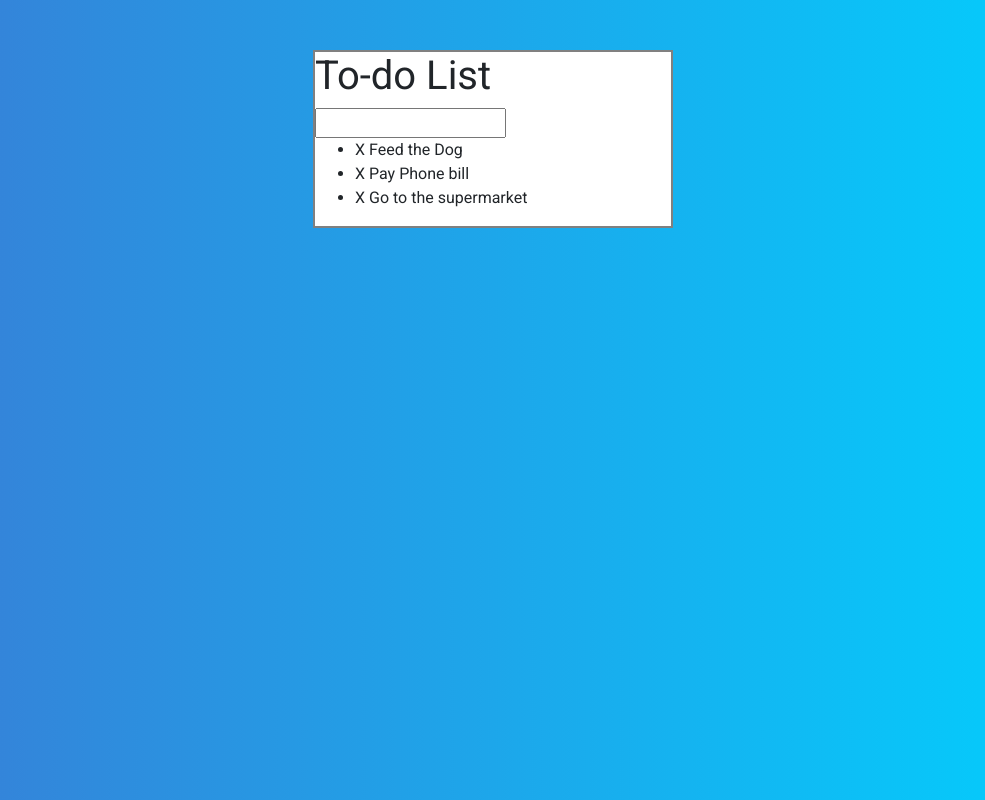
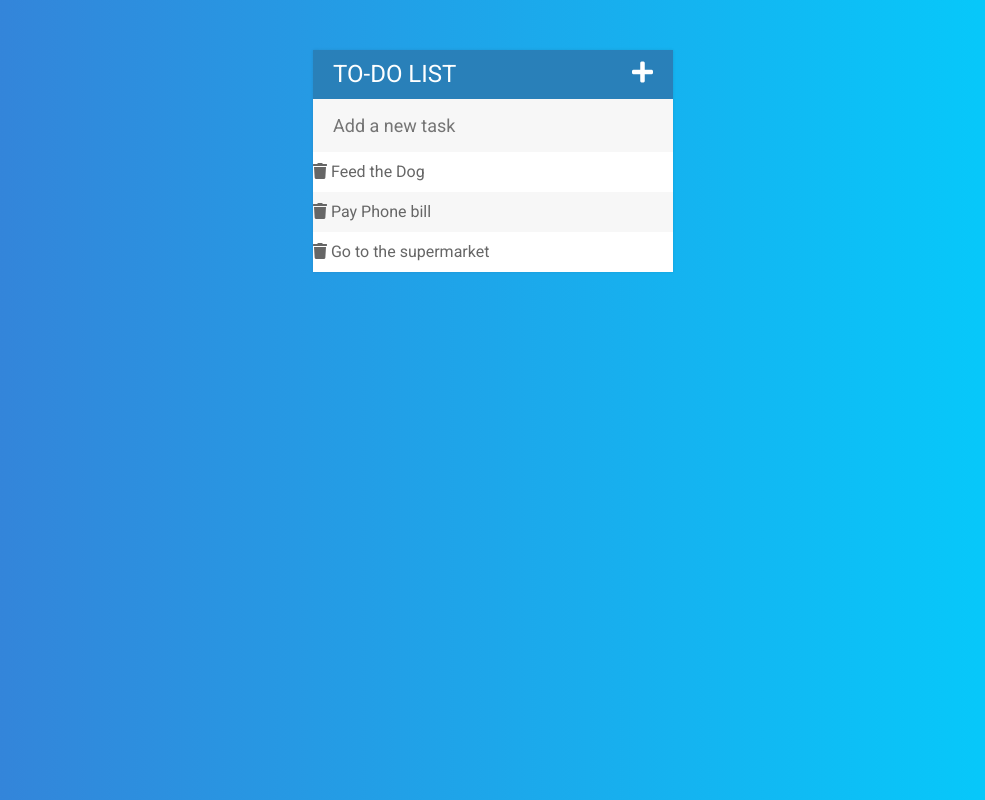
Before and after one commit to ND-06/To-do-List-Project, a plain HTML site: page index.html in a window 1280 px wide. Shown: the whole page, without its empty margins (147-1132 px from the left). Drawn offline with nearby package versions, Linux system fonts and the light colour scheme.

Commit message:
task container stylized + li and h1 stylized + trash icon added

```diff
--- a/assets/css/todos.css
+++ b/assets/css/todos.css
@@ -9,10 +9,10 @@ body {
 #container {
   max-width: 768px;
   width: 360px;
-  border: 2px solid grey;
-  margin: 0 auto; /*IT IS THE BEST TRICK TO CENTER AN ELEMENT OR A DIV */
+  margin: 100px auto; /*margin 0 auto is THE BEST TRICK TO CENTER AN ELEMENT OR A DIV */
   margin-top: 50px;
-  background-color: white;
+  background-color: #f7f7f7;
+  box-shadow: 0 0 3px rgba(0, 0, 0, 0.1);
 }
 
 .checked {
@@ -21,13 +21,58 @@ body {
   opacity: 0.5;
 }
 
-span {
+ul {
+  list-style: none;
+  margin: 0;
+  padding: 0;
+}
 
+li {
+  background-color: #fff;
+  height: 40px;
+  line-height: 40px;
+  color: #666;
+}
+
+li:nth-child(2n){
+  background-color: #f7f7f7;
+}
+
+/* li:nth-child(2n) allows us to select just one li every two li's ( no specified bg color for the one
+ and bg color applied for the second etc) */
+
+h1 {
+  color: white;
+  background-color: #2980b9;
+  margin: 0;
+  padding: 10px 20px;
+  text-transform: uppercase;
+  font-size: 24px;
+  font-weight: normal;
+  border: none;
+}
+
+.fa-plus {
+  float: right;
+}
+
+input {
+  font-size: 18px;
+  background-color: #f7f7f7;
+  width: 100%;
+  padding: 13px 13px 13px 20px;
+  color: #2980b9;
+  box-sizing: border-box;
+  border: none;
+}
+
+input:focus {
+  background-color: white;
+  border: 2px solid #2980b9;
+  outline: none;
 }
 /*
-h1, h2 {
-  color: white;
-}
+
 
 
  i {
@@ -44,14 +89,8 @@ h1, h2 {
   display: none;
 }
 
-input {
-  width: 100%;
-  margin-left: 0px;
-}
 
-ul li {
-  list-style: none;
-  color: white;
-}
+
+
 
 */
--- a/assets/js/todos.js
+++ b/assets/js/todos.js
@@ -60,6 +60,6 @@ $('input[type="text"]').on('keypress', function(event) {
     // to create a new element, we can use append method , first we select where we want to include our
     // new element ( ul for us), we write .append(), inside parenthesis , we can add html content that we
     // want to add ( a string of html)
-    $('ul').append('<li><span>X</span>' + ' ' + todoText + '</li>');
+    $('ul').append('<li><span><i class="fas fa-trash"</i></span>' + ' ' + todoText + '</li>');
   }
 });
--- a/index.html
+++ b/index.html
@@ -13,12 +13,12 @@
 </head>
 
 <div id="container">
-  <h1>To-do List</h1>
-  <input type="text">
+  <h1 id="headerTitle">To-do List<i class="fas fa-plus"></i></h1>
+  <input type="text" placeholder="Add a new task">
   <ul>
-    <li><span>X</span> Feed the Dog</li>
-    <li><span>X</i></span> Pay Phone bill</li>
-    <li><span>X</i></span> Go to the supermarket</li>
+    <li><span><i class="fas fa-trash"></i></span> Feed the Dog</li>
+    <li><span><i class="fas fa-trash"></i></span> Pay Phone bill</li>
+    <li><span><i class="fas fa-trash"></i></span> Go to the supermarket</li>
   </ul>
 </div>
 
```
